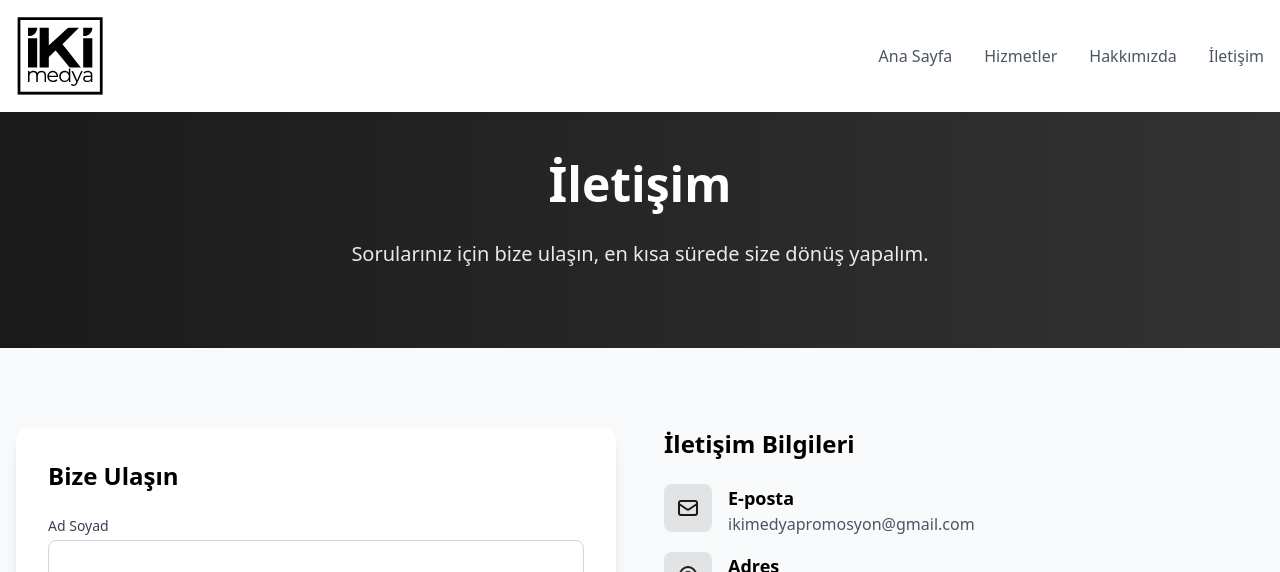
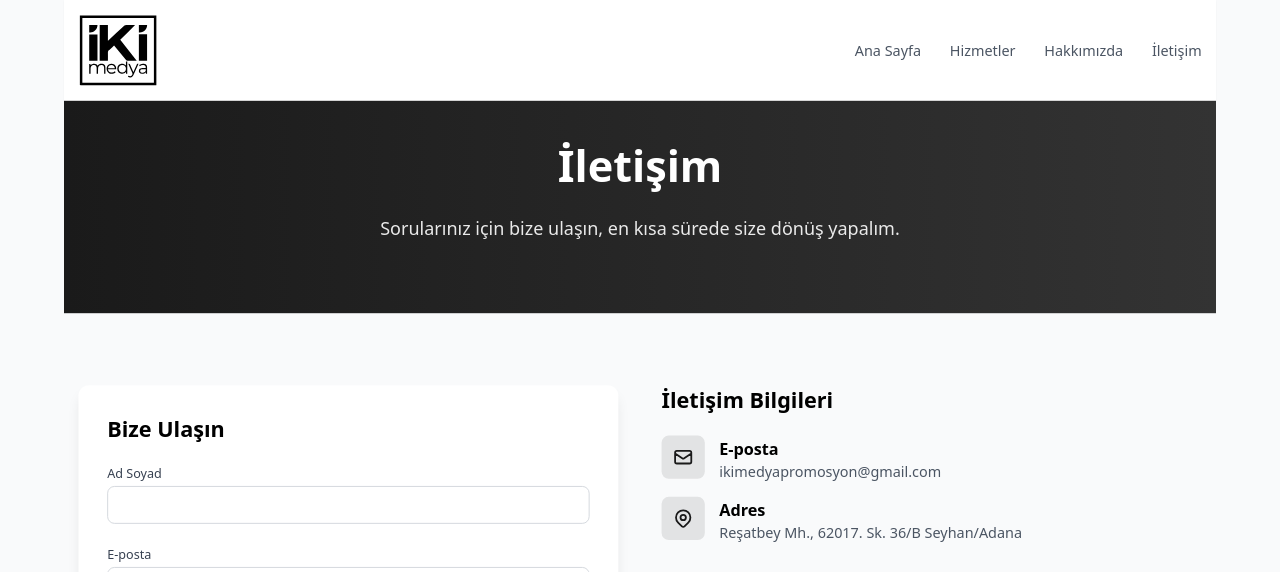
Before and after one commit to kazimshn/ikiMedyaWeb, a Django app: page /iletisim/ in a window 1280 px wide. Shown: the top 572 px of the page. Run offline with Django 5.2, Linux system fonts and the light colour scheme; some libraries are stand-ins or nearby versions; grey boxes are pictures that could not be loaded.

Commit message:
boyut düzenlendi

```diff
--- a/templates/base.html
+++ b/templates/base.html
@@ -30,6 +30,12 @@
             }
         }
     </script>
+    <style>
+        body {
+            transform: scale(0.9);
+            transform-origin: top;
+        }
+    </style>
 </head>
 
 <body class="min-h-screen bg-gray-50">
```
